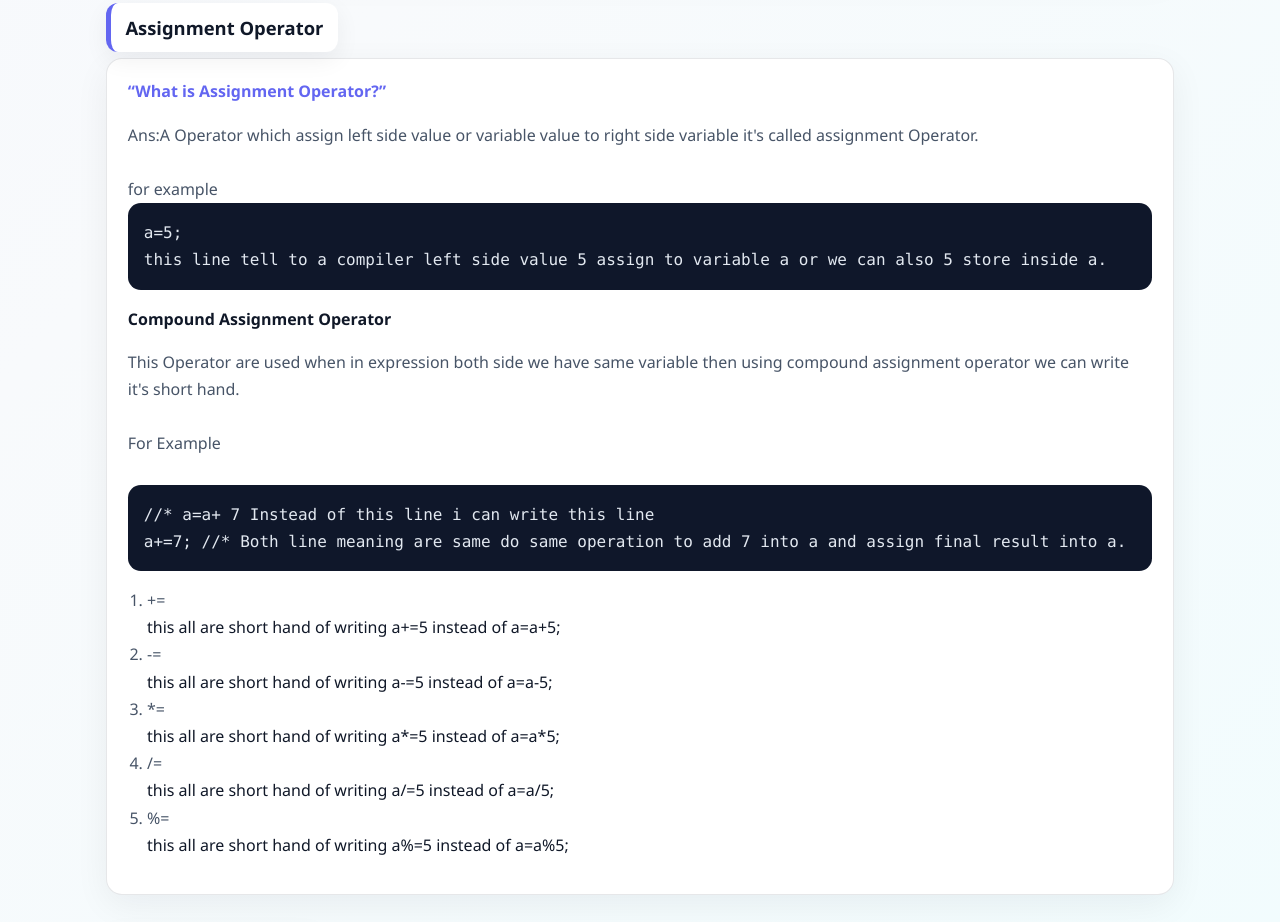
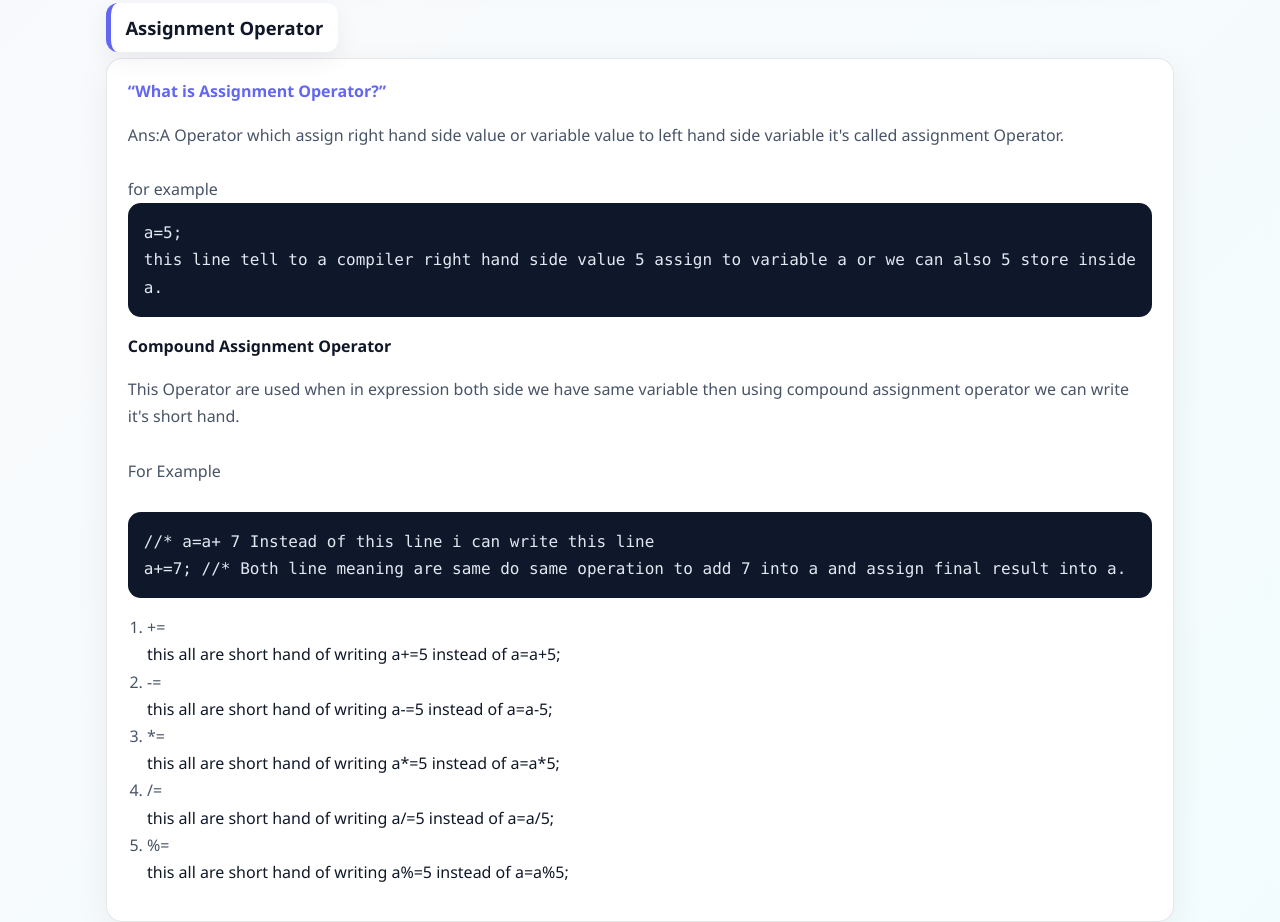
Before and after one commit to Chetan21Thakor/DSA-IN-C-, a plain HTML site: page Day_3/Day_3.html in a window 1280 px wide. Shown: the part 4018-4940 px from the top of the page. Drawn offline with Linux system fonts and the light colour scheme.

Commit message:
bug fixed

```diff
--- a/Day_3/Day_3.html
+++ b/Day_3/Day_3.html
@@ -117,8 +117,8 @@
         <article>
             <div class="question">
                 <q>What is Assignment Operator?</q>
-                <p>Ans:A Operator which assign left side value or variable value to right side variable it's called assignment Operator. <br> <br> for example <br>
-                <code> a=5;<br> this line tell to a compiler left side value 5 assign to variable a or we can also 5 store inside a.</code></p>
+                <p>Ans:A Operator which assign right hand side value or variable value to left hand side variable it's called assignment Operator. <br> <br> for example <br>
+                <code> a=5;<br> this line tell to a compiler right hand side value 5 assign to variable a or we can also 5 store inside a.</code></p>
                 <p><strong>Compound Assignment Operator</strong></p>
                 <p>This Operator are used when in expression both side we have same variable then using compound assignment operator we can write it's short hand. <br> <br> For Example <br> <br> <code> //* a=a+ 7 Instead of this line i can write this line <br>a+=7; //* Both line meaning are same do same operation to add 7 into a and assign final result into a.
                 </code></p>
```
